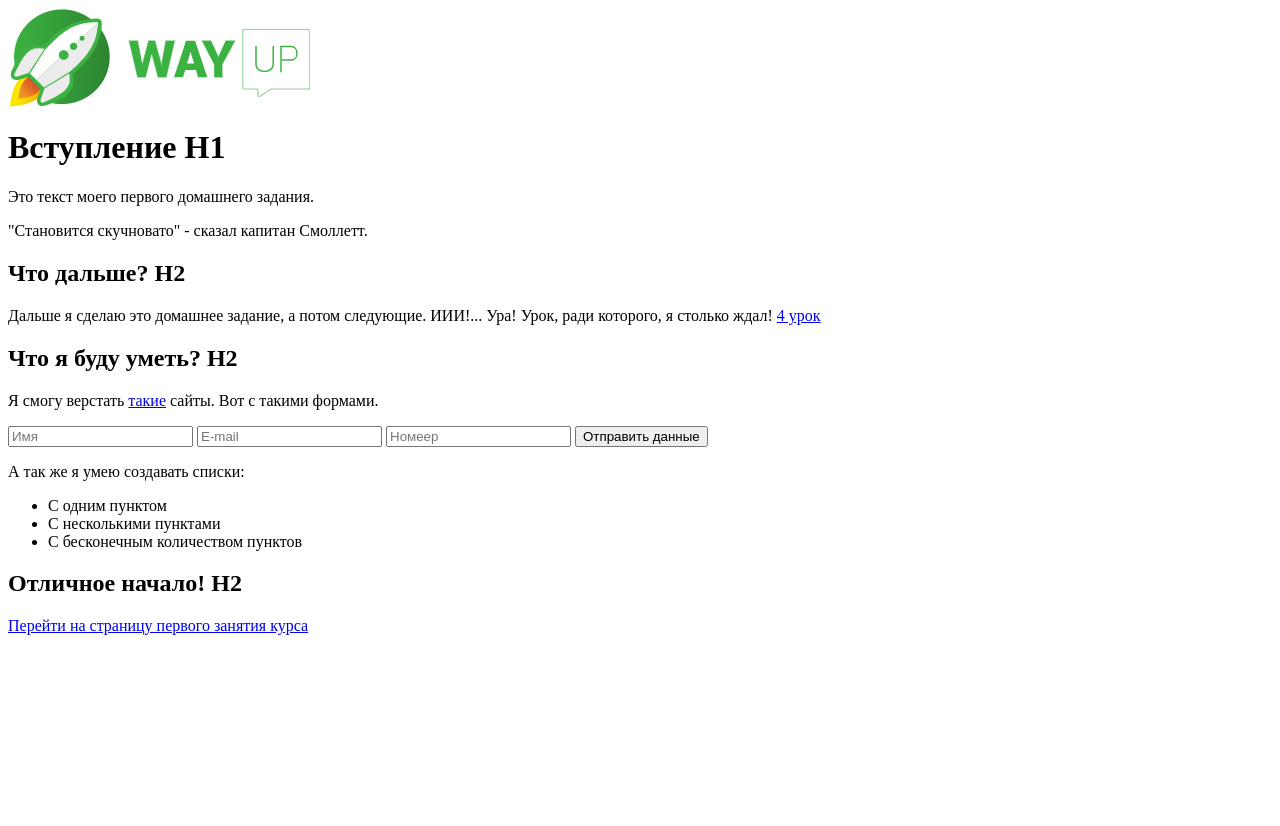
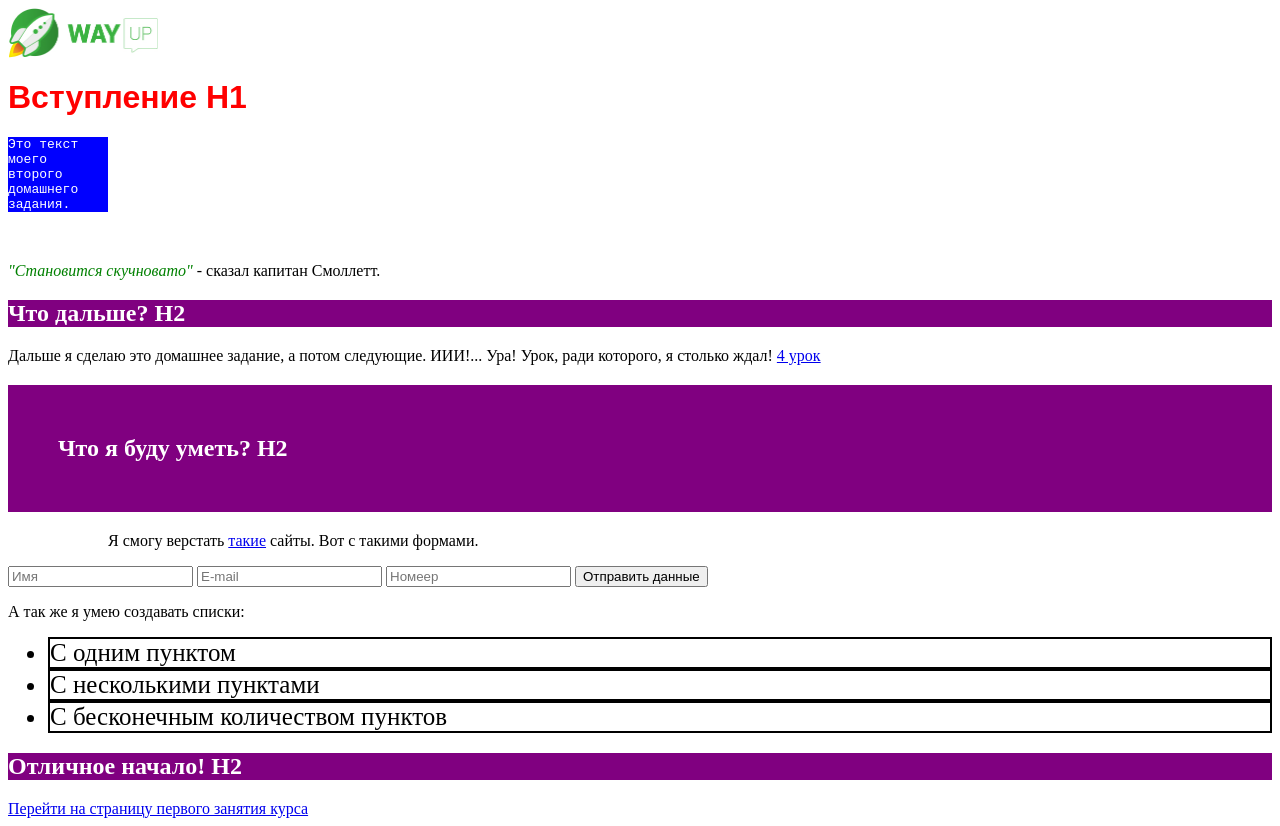
Before and after one commit to Filironchik/filironchik.github.io, a plain HTML site: page index.html in a window 1280 px wide. Before the commit the page ends 800 px from the top, so only its background shows below. Drawn offline with Linux system fonts and the light colour scheme.

Commit message:
Добавил стили и и раздел всё на секции

```diff
--- /dev/null
+++ b/css/main.css
@@ -0,0 +1,38 @@
+.img{
+    width: 150px;
+}
+
+h1{
+    font-family: fantasy;
+    color: red;
+}
+
+.blue-txt{
+    background-color: blue;
+    width: 100px;
+    color: white;
+    font-family: monospace;
+    margin-bottom: 50px;
+}
+
+.replica{
+    color: green;
+    font-style: italic;
+}
+h2{
+    background-color: purple;
+    color: white;
+}
+
+.padding{
+    padding: 50px;
+}
+
+.margin{
+    margin-left: 100px;
+}
+
+li{
+    border: 2px solid black;
+    font-size: 25px;
+}
--- a/index.html
+++ b/index.html
@@ -3,20 +3,28 @@
     <head>
         <meta charset="utf-8">
         <title>Это не реклама</title>
+        <link rel="stylesheet" href="css/main.css">
     </head>
     <body>
-        <img src="img/logo.jpg" alt="geg">
+        <header>
+            <img class="img" src="img/logo.jpg" alt="geg">
             <h1>
             Вступление H1
             </h1>
-        <p>Это текст моего первого домашнего задания.</p>
-        <p>"Становится скучновато" - сказал капитан Смоллетт.</p>
+            <p class="blue-txt">Это текст моего второго домашнего задания.</p>
+            <p><span class="replica">"Становится скучновато"</span> - сказал капитан Смоллетт.</p>
+        </header>
+
+        <section>
             <h2>Что дальше? H2</h2>
             <p>Дальше я сделаю это домашнее задание, а потом следующие. ИИИ!... Ура! Урок, ради которого, я столько ждал!
             <a href="https://wayup.in/cabinet/course10/unit1/lesson2">4 урок</a>
             </p>
-    <h2>Что я буду уметь? H2</h2>
-    <p>Я смогу верстать <a href="https://wayup.in/">такие</a> сайты. Вот с такими формами.</p>
+        </section>
+
+        <section>
+            <h2 class="padding">Что я буду уметь? H2</h2>
+            <p class="margin">Я смогу верстать <a href="https://wayup.in/">такие</a> сайты. Вот с такими формами.</p>
             <form action="#">
                 <input type="text" name="name" placeholder="Имя" required>
                 <input type="email" name="email" placeholder="E-mail" required>
@@ -29,8 +37,12 @@
                 <li>С несколькими пунктами</li>
                 <li>С бесконечным количеством пунктов</li>
             </ul>
+        </section>
+
+        <footer>
             <h2>Отличное начало! H2</h2>
             <a href="https://wayup.in/cabinet/course10/unit1/lesson">Перейти на страницу первого занятия курса</a>
+        </footer>
 
     </body>
 </html>
```
Lines whose indentation alone changed are shown as unchanged.
